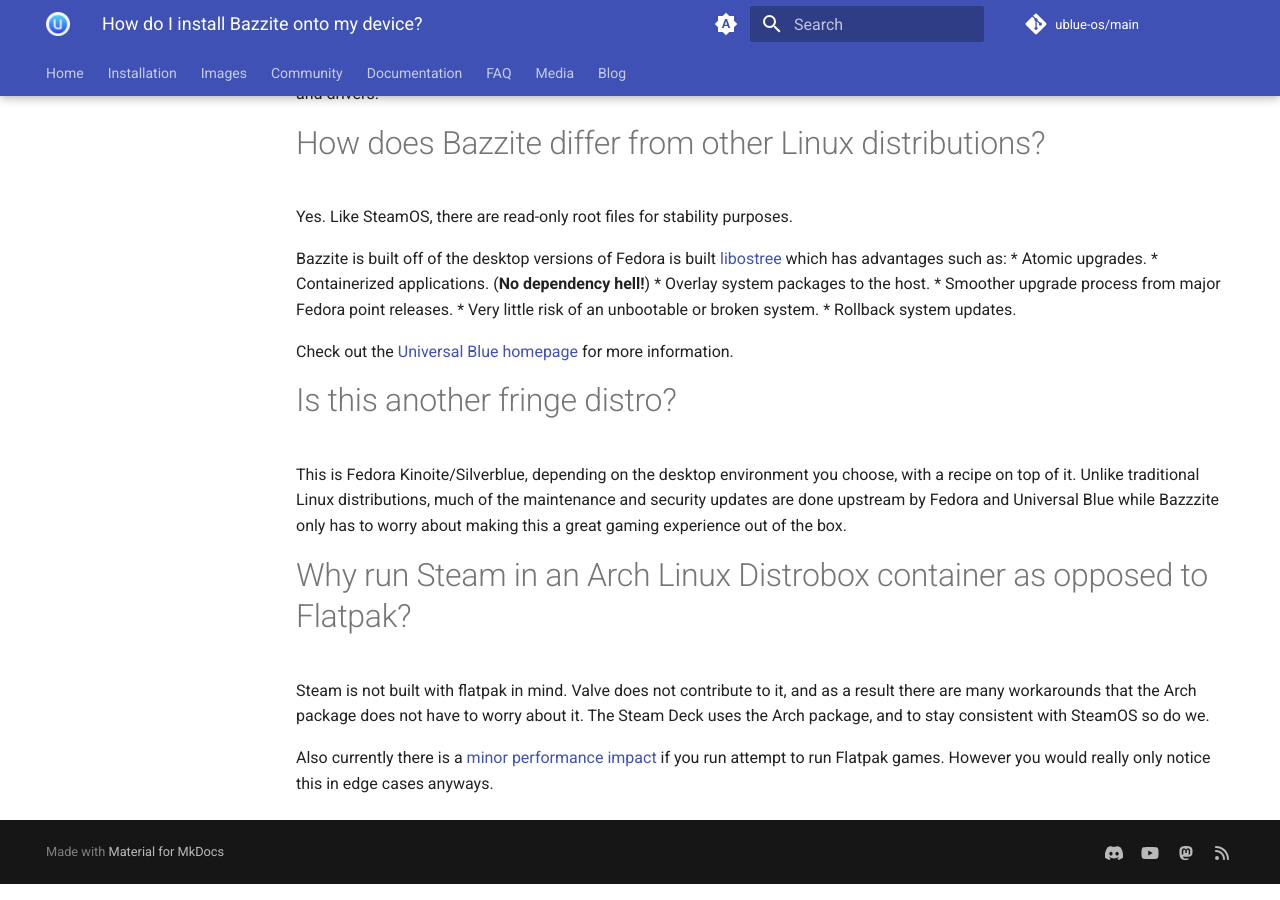
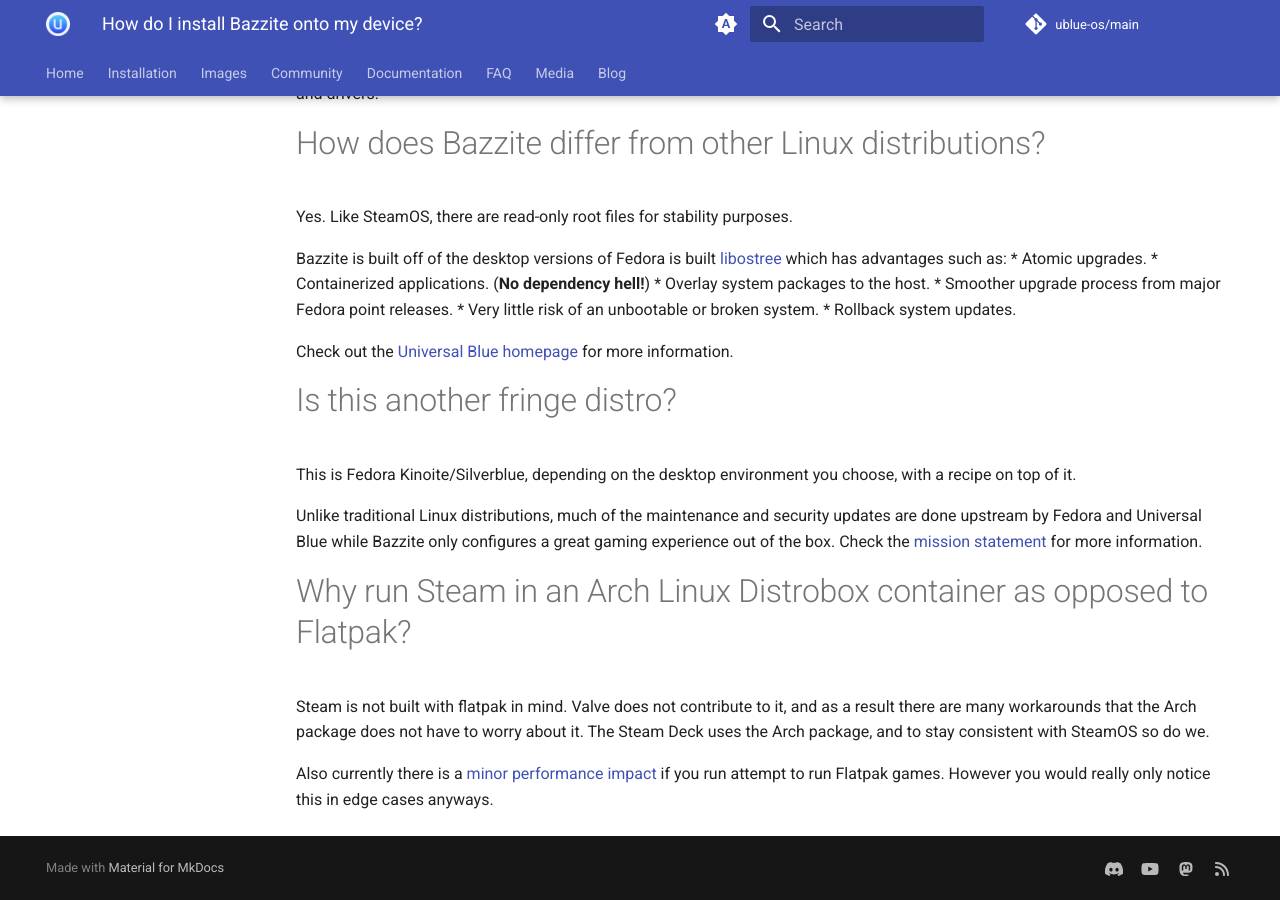
Before and after one commit to ublue-os/website, an MkDocs documentation site: the page built from docs/images/bazzite/FAQ.md, in a window 1280 px wide and 900 px high, scrolled down 2869 px. Built offline with MkDocs 1.6.1 and Material for MkDocs 9.7.7, drawn with Linux system fonts in a browser that asks for light colours; comment, search, counter and statistics services are not loaded.

Commit message:
Update docs/images/bazzite/FAQ.md
Co-authored-by: Jorge O. Castro <jorge.castro@gmail.com>

```diff
--- a/docs/images/bazzite/FAQ.md
+++ b/docs/images/bazzite/FAQ.md
@@ -100,7 +100,9 @@ Check out the [Universal Blue homepage](https://universal-blue.org) for more inf
 
 # Is this another fringe distro?
 
-This is Fedora Kinoite/Silverblue, depending on the desktop environment you choose, with a recipe on top of it.  Unlike traditional Linux distributions, much of the maintenance and security updates are done upstream by Fedora and Universal Blue while Bazzzite only has to worry about making this a great gaming experience out of the box.
+This is Fedora Kinoite/Silverblue, depending on the desktop environment you choose, with a recipe on top of it.
+
+Unlike traditional Linux distributions, much of the maintenance and security updates are done upstream by Fedora and Universal Blue while Bazzite only configures a great gaming experience out of the box. Check the [mission statement](/mission) for more information.
 
 # Why run Steam in an Arch Linux Distrobox container as opposed to Flatpak?
 
```
